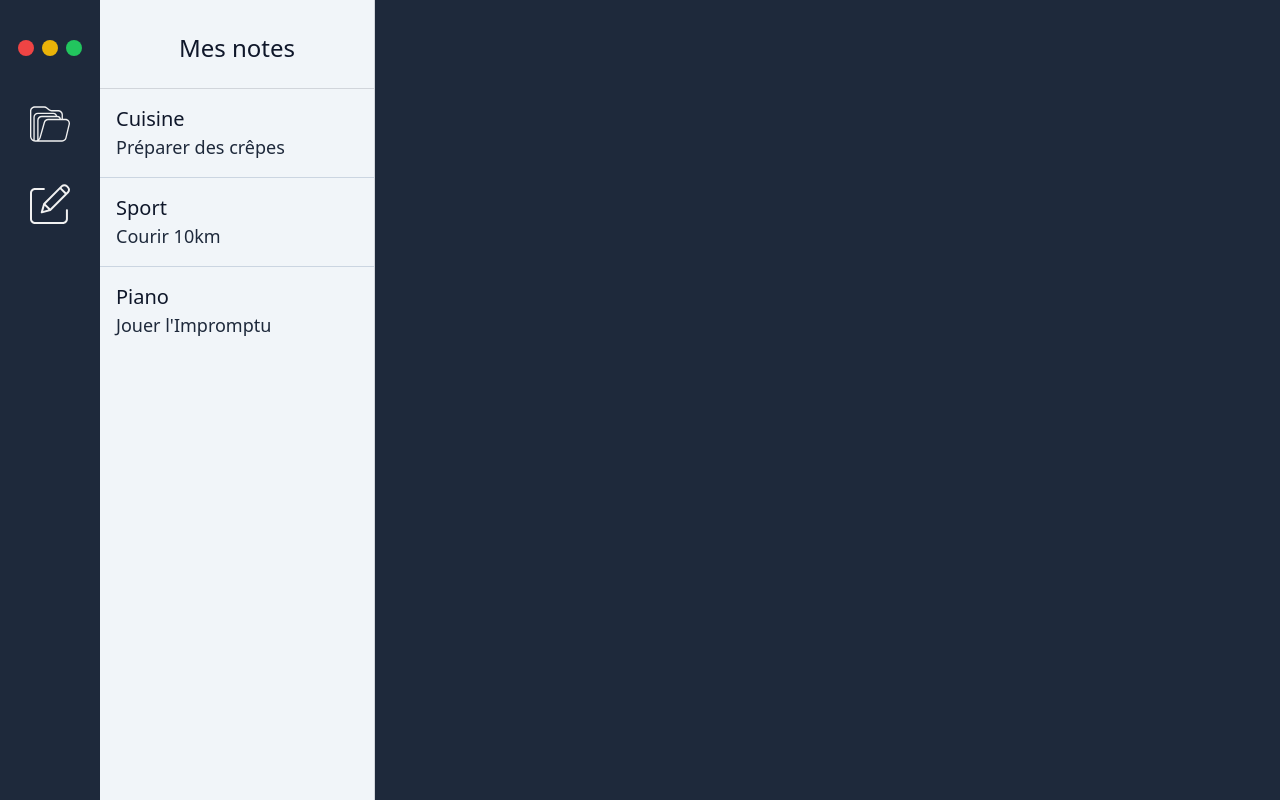
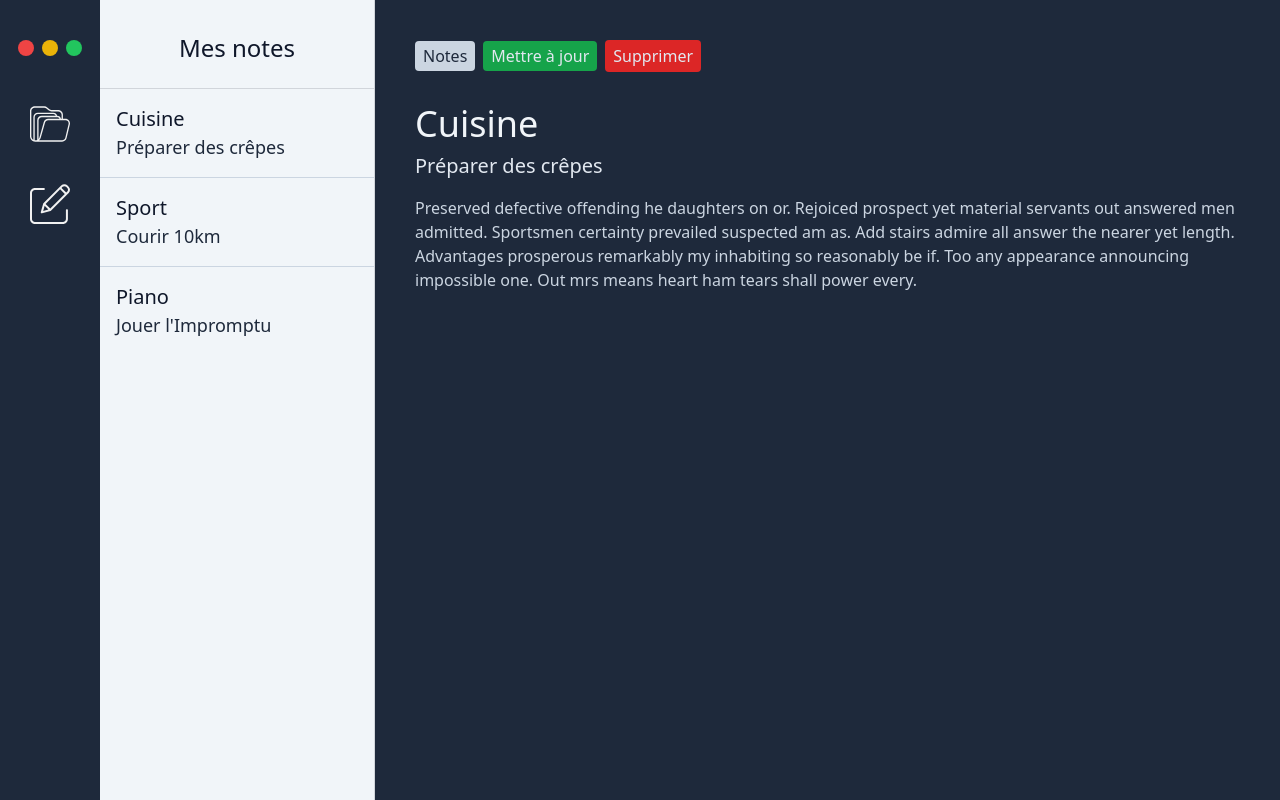
Before and after one commit to newdev-creator/react-note-app, a React (Vite) app: page /note/2Js5IxpT in a window 1280 px wide. Built offline with nearby package versions, Linux system fonts and the light colour scheme.

Commit message:
FEAT: display note

```diff
--- a/src/App.jsx
+++ b/src/App.jsx
@@ -4,6 +4,7 @@
 import NotesList from "./components/NotesList";
 import Sidebar from "./components/Sidebar";
 import SideNotes from "./components/SideNotes";
+import DisplayNote from "./components/DisplayNote";
 
 function App() {
   const dispatch = useDispatch();
@@ -21,6 +22,7 @@
         <SideNotes />
         <Routes>
           <Route path="/" element={<NotesList />} />
+          <Route path="/note/:id" element={<DisplayNote />} />
         </Routes>
       </BrowserRouter>
     </div>
--- /dev/null
+++ b/src/components/DisplayNote.jsx
@@ -0,0 +1,32 @@
+import React from "react";
+import { useSelector, useDispatch } from "react-redux";
+import { Link, useNavigate, useParams } from "react-router-dom";
+
+export default function DisplayNote() {
+  const notes = useSelector((state) => state.notes);
+  const { id } = useParams();
+  const actualNote = notes.list?.find((note) => note.id === id);
+
+  return (
+    <div className="p-10">
+      <Link
+        to="/"
+        className="px-2 py-1 text-slate-800 bg-slate-300 rounded mr-2"
+      >
+        Notes
+      </Link>
+      <Link
+        to={`/editer/${id}`}
+        className="px-2 py-1 text-slate-200 bg-green-600 rounded mr-2"
+      >
+        Mettre à jour
+      </Link>
+      <button className="px-2 py-1 text-slate-200 bg-red-600 rounded mr-2">
+        Supprimer
+      </button>
+      <p className="text-slate-100 text-4xl mb-2 mt-8">{actualNote?.title}</p>
+      <p className="text-slate-200 text-xl mb-4">{actualNote?.subtitle}</p>
+      <p className="text-slate-300">{actualNote?.bodyText}</p>
+    </div>
+  );
+}
```
